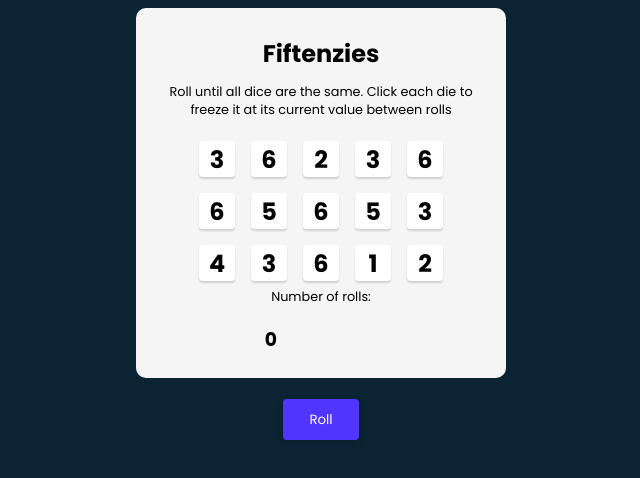
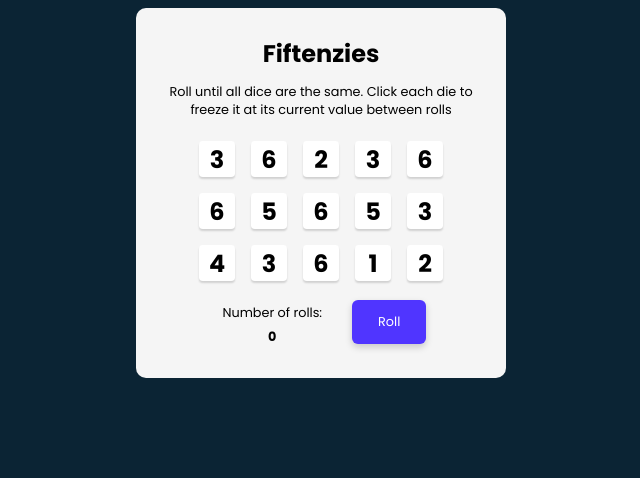
Before and after one commit to kebin20/fiftenzies, a React (Vite) app: page / in a window 1280 px wide. Shown: the top 478 px of the page, without its empty margins (319-959 px from the left). Built offline with nearby package versions, Linux system fonts and the light colour scheme.

Commit message:
Added styling for counter

```diff
--- a/src/App.jsx
+++ b/src/App.jsx
@@ -75,9 +75,11 @@ return (
     <div className="dice-container">
       {diceElements}
     </div>
-    <Counter rolls={rolls}/>
-    <button onClick={rollDice}>{tenzies ? "New Game" : "Roll"}</button>
-    {tenzies && <Confetti />}
+    <div className="container__bottom-row">
+      <Counter rolls={rolls}/>
+      <button onClick={rollDice}>{tenzies ? "New Game" : "Roll"}</button>
+      {tenzies && <Confetti />}
+    </div>
   </div>
 )
 }
--- a/src/components/Counter.jsx
+++ b/src/components/Counter.jsx
@@ -3,9 +3,9 @@ import React from "react";
 
 export default function Counter(props) {
     return (
-        <div className="roll-count">
+        <div className="bottom-row__roll-count">
             <p>Number of rolls:</p>
-            <h3>{props.rolls}</h3>
+            <p className="bottom-row__roll-counter">{props.rolls}</p>
         </div>
     )
 }
--- a/src/index.css
+++ b/src/index.css
@@ -49,14 +49,27 @@ p {
     cursor: pointer;
 }
 
+.container__bottom-row {
+    display: flex;
+    align-items: center;
+    gap: 1.5em;
+    margin-top: 1em;
+}
+
+.bottom-row__roll-counter {
+    font-weight: 700;
+    text-align: center;
+    margin: 0;
+}
+
 button {
-    margin-top: 2em;
-    padding: 0.8em 2em;
+    font-size: 0.8rem;
+    padding:  1em 2em;
     font-family: inherit;
     color: #FFFFFF;
     background: #5035FF;
     box-shadow: 0px 3.2px 7.68px rgba(0, 0, 0, 0.18);
-    border-radius: 4px;
+    border-radius: 6px;
     border: none;
     cursor: pointer;
 }
```
